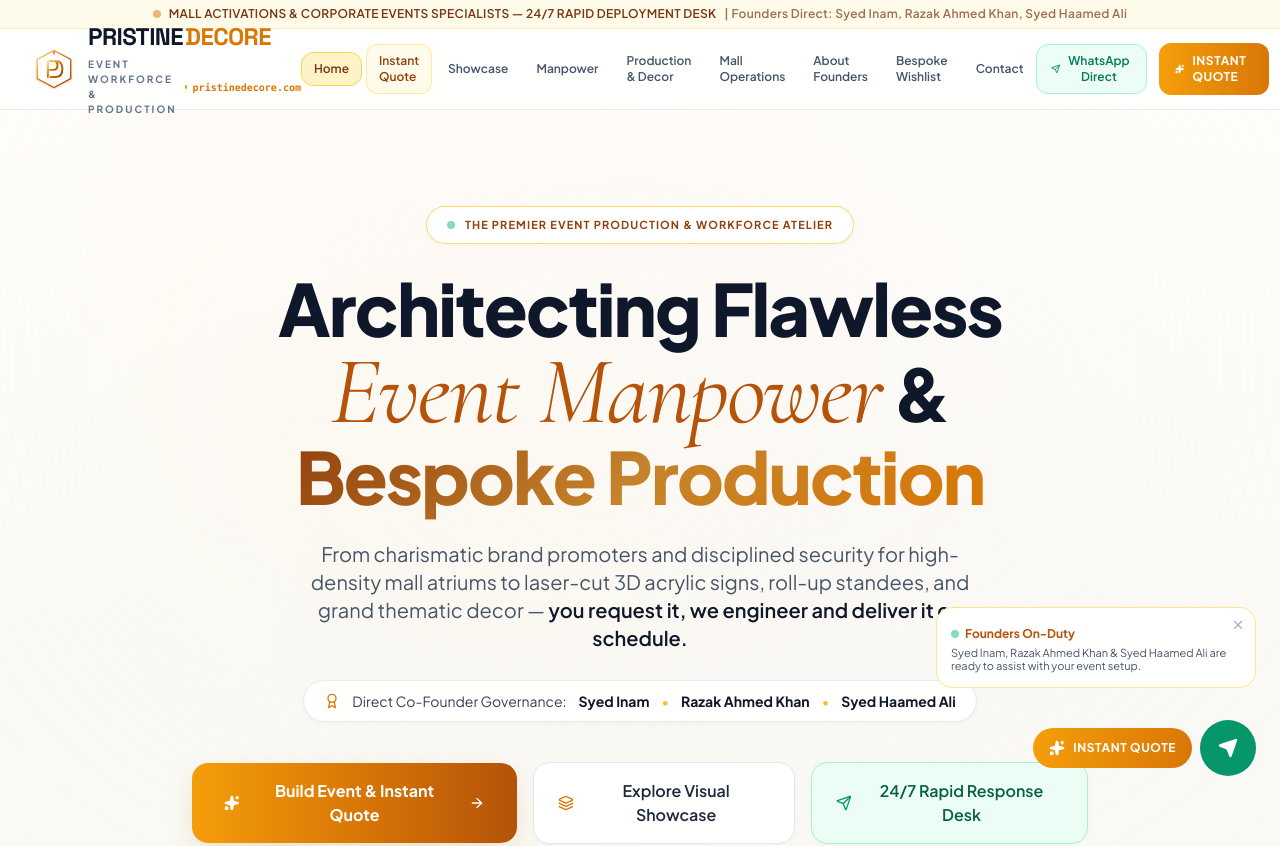
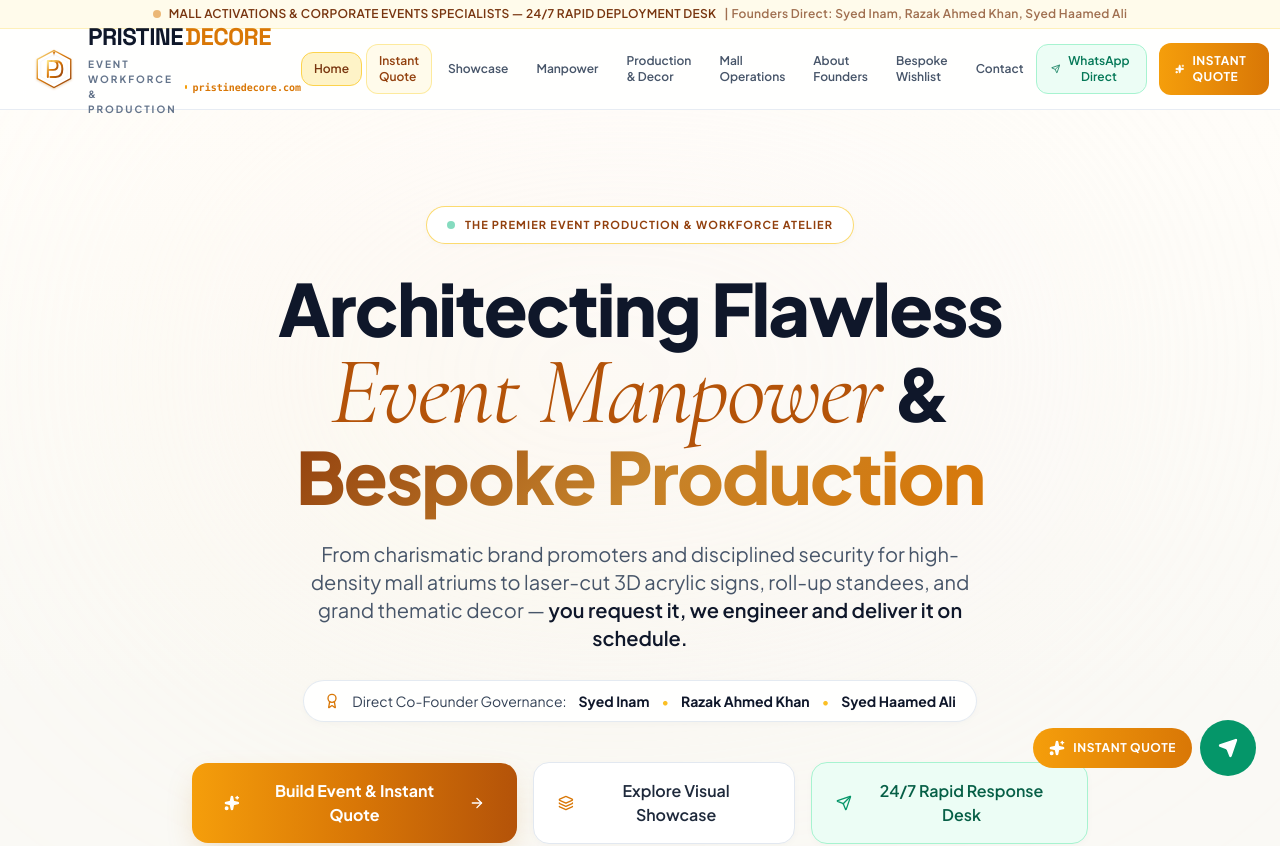
Before and after one commit to razak221/network, a React (Vite) app: page / in a window 1280 px wide. Shown: the top 846 px of the page. Built offline with nearby package versions, Linux system fonts and the light colour scheme.

Commit message:
fix(ui): remove 'Founders On-Duty' floating pop-up bubble

```diff
--- a/src/components/FloatingWidget.jsx
+++ b/src/components/FloatingWidget.jsx
@@ -1,40 +1,16 @@
-import React, { useState } from 'react';
+import React from 'react';
 import { Link } from 'react-router-dom';
-import { Send, Sparkles, X, Phone, ShieldCheck } from 'lucide-react';
+import { Send, Sparkles } from 'lucide-react';
 import { CONTACT_CONFIG } from '../config/contact';
 
-export default function FloatingWidget({ onOpenConfigurator }) {
-  const [showTooltip, setShowTooltip] = useState(true);
-
+export default function FloatingWidget() {
   const handleWhatsApp = () => {
     const msg = "Hi Pristine Decore! I would like to book event manpower / custom decor supplies.";
     window.open(CONTACT_CONFIG.getWhatsAppUrl(msg), '_blank');
   };
 
   return (
-    <div className="fixed bottom-6 right-6 z-40 flex flex-col items-end gap-3 no-print">
-      {/* Tooltip bubble */}
-      {showTooltip && (
-        <div className="bg-white border border-amber-200 text-slate-800 p-3.5 rounded-2xl shadow-soft-lg max-w-xs text-xs space-y-1 relative animate-bounce animate-duration-1000">
-          <button
-            onClick={() => setShowTooltip(false)}
-            className="absolute top-1.5 right-1.5 p-1 text-slate-400 hover:text-slate-700"
-            aria-label="Close message"
-          >
-            <X className="w-3.5 h-3.5" />
-          </button>
-          <div className="font-bold text-amber-700 flex items-center gap-1.5">
-            <span className="w-2 h-2 rounded-full bg-emerald-500 animate-pulse"></span>
-            <span>Founders On-Duty</span>
-          </div>
-          <p className="text-slate-600 text-[11px] leading-tight pr-3">
-            Syed Inam, Razak Ahmed Khan & Syed Haamed Ali are ready to assist with your event setup.
-          </p>
-        </div>
-      )}
-
-      {/* Buttons Row */}
-      <div className="flex items-center gap-2">
+    <div className="fixed bottom-6 right-6 z-40 flex items-center gap-2 no-print">
       <Link
         to="/quote"
         className="px-4 py-3 rounded-full bg-gradient-to-r from-amber-500 to-amber-600 hover:from-amber-600 hover:to-amber-700 text-white font-bold text-xs uppercase tracking-wider flex items-center gap-2 shadow-soft-gold hover:scale-105 transition-all"
@@ -52,6 +28,5 @@ export default function FloatingWidget({ onOpenConfigurator }) {
         <Send className="w-5 h-5 fill-white group-hover:scale-110 transition-transform" />
       </button>
     </div>
-    </div>
   );
 }
```
Also changed, not shown: src/components/ScrollToTop.jsx (line endings or trailing spaces), src/pages/AboutPage.jsx (line endings or trailing spaces), src/pages/BespokePage.jsx (line endings or trailing spaces), src/pages/ContactPage.jsx (line endings or trailing spaces), src/pages/GalleryPage.jsx (line endings or trailing spaces), src/pages/HomePage.jsx (line endings or trailing spaces), src/pages/MallOperationsPage.jsx (line endings or trailing spaces), src/pages/ManpowerPage.jsx (line endings or trailing spaces), src/pages/ProductionPage.jsx (line endings or trailing spaces), src/pages/QuoteBuilderPage.jsx (line endings or trailing spaces). Lines whose indentation alone changed are shown as unchanged.
